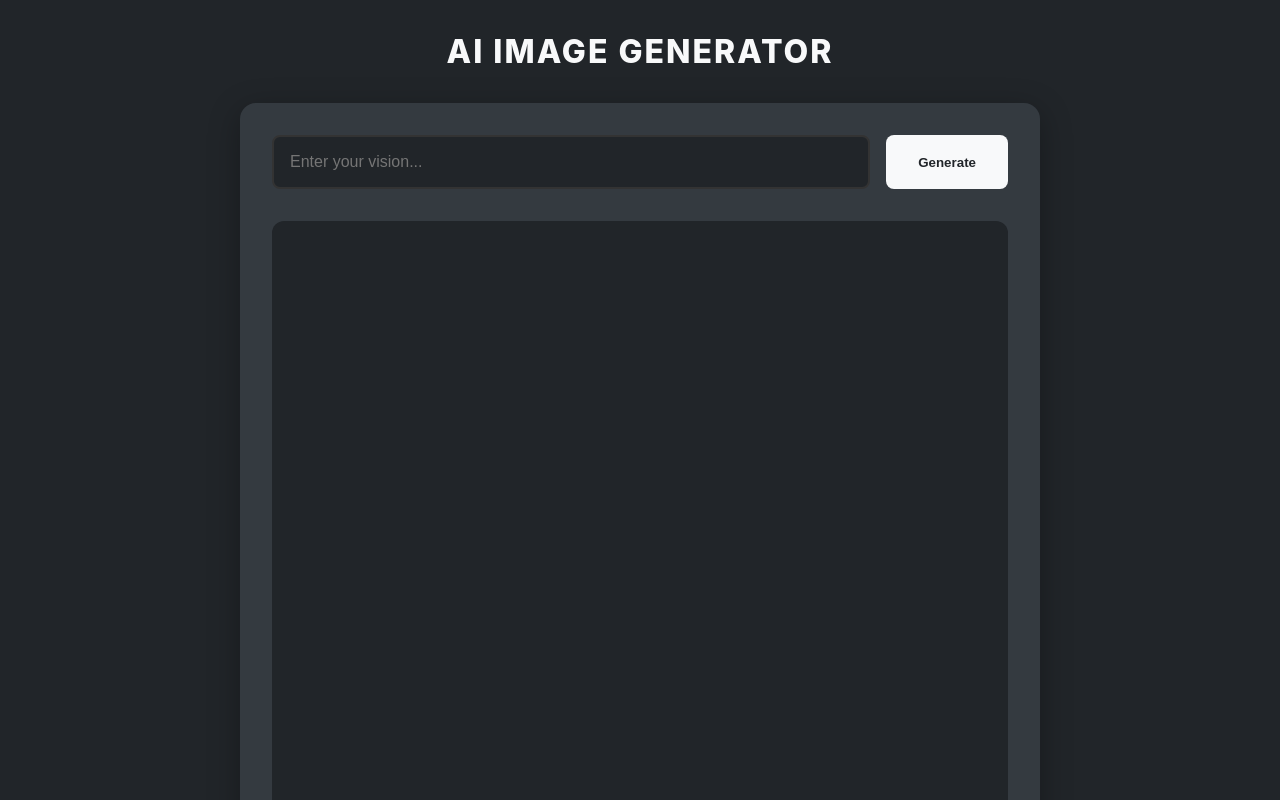
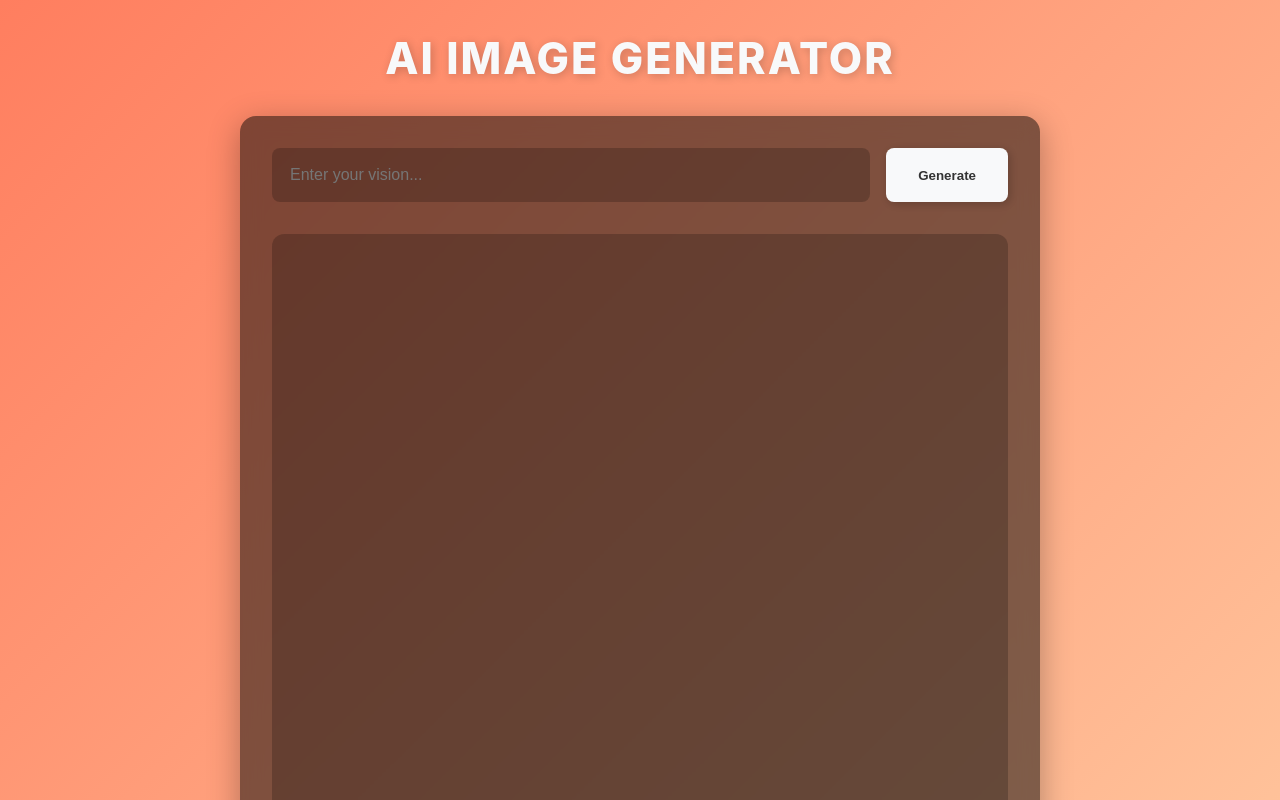
Before and after one commit to mecejus/visualize, a plain HTML site: page index.html in a window 1280 px wide. Shown: the top 800 px of the page. Drawn offline with Linux system fonts and the light colour scheme.

Commit message:
feat: add new ui colors

```diff
--- a/index.html
+++ b/index.html
@@ -11,7 +11,11 @@
     <link rel="icon" href="favicon.png" type="image/x-icon">
     <link rel="apple-touch-icon" href="favicon.png">
     <style>
-        :root { --primary: #f8f9fa; --background: #212529; --surface: #343a40; }
+        :root {
+            --primary: #f8f9fa;
+            --background: linear-gradient(135deg, #ff7e5f, #ffc9a0);
+            --surface: rgba(0, 0, 0, 0.5);
+        }
         * { box-sizing: border-box; margin: 0; padding: 0; }
         body {
             font-family: 'Inter', system-ui, sans-serif;
@@ -24,22 +28,26 @@
             text-align: center; margin-bottom: 2rem;
             color: var(--primary); font-weight: 800;
             text-transform: uppercase; letter-spacing: 2px;
+            text-shadow: 2px 2px 10px rgba(0,0,0,0.2);
+            font-size: calc(1.5rem + 1.5vw);
         }
         .generator-box {
             background: var(--surface); border-radius: 16px;
             padding: 2rem; box-shadow: 0 8px 32px rgba(0,0,0,0.3);
+            backdrop-filter: blur(10px);
         }
         .input-group { display: flex; gap: 1rem; margin-bottom: 2rem; flex-direction: column; }
         input[type="text"] {
-            flex: 1; padding: 1rem; border: 2px solid #333;
-            border-radius: 8px; background: var(--background); color: white;
+            flex: 1; padding: 1rem; border: 2px solid transparent;
+            border-radius: 8px; background: rgba(0, 0, 0, 0.2); color: white;
             font-size: 1rem; transition: border-color 0.3s ease;
         }
         input[type="text"]:focus { outline: none; border-color: var(--primary); }
         button {
             padding: 1rem 2rem; background: var(--primary); border: none;
-            border-radius: 8px; color: var(--background); font-weight: bold;
+            border-radius: 8px; color: #333; font-weight: bold;
             cursor: pointer; transition: transform 0.2s ease, opacity 0.2s ease;
+            box-shadow: 2px 2px 10px rgba(0,0,0,0.2);
         }
         button:hover { transform: translateY(-2px); }
         button:disabled { opacity: 0.7; cursor: not-allowed; }
@@ -49,14 +57,14 @@
         }
         .image-container {
             position: relative; border-radius: 12px; overflow: hidden;
-            background: var(--background); aspect-ratio: 1/1; display: flex;
+            background: rgba(0, 0, 0, 0.2); aspect-ratio: 1/1; display: flex;
             align-items: center; justify-content: center;
         }
         #generatedImage { max-width: 100%; height: auto; display: none; }
         #generatedImage[src] { display: block; }
         .loading {
             display: none; position: absolute; inset: 0;
-            background: var(--background); align-items: center; justify-content: center;
+            background: rgba(0, 0, 0, 0.3); align-items: center; justify-content: center;
         }
         .spinner {
             width: 40px; height: 40px; border: 4px solid rgba(255,255,255,0.1);
```
